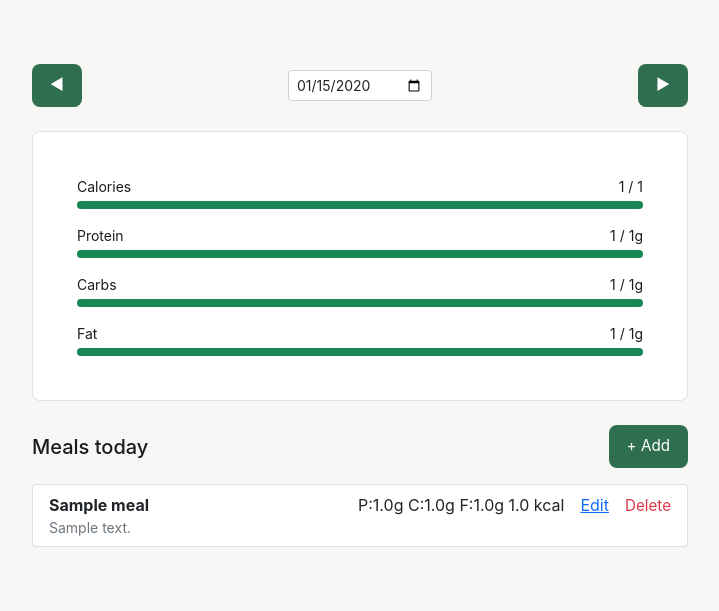
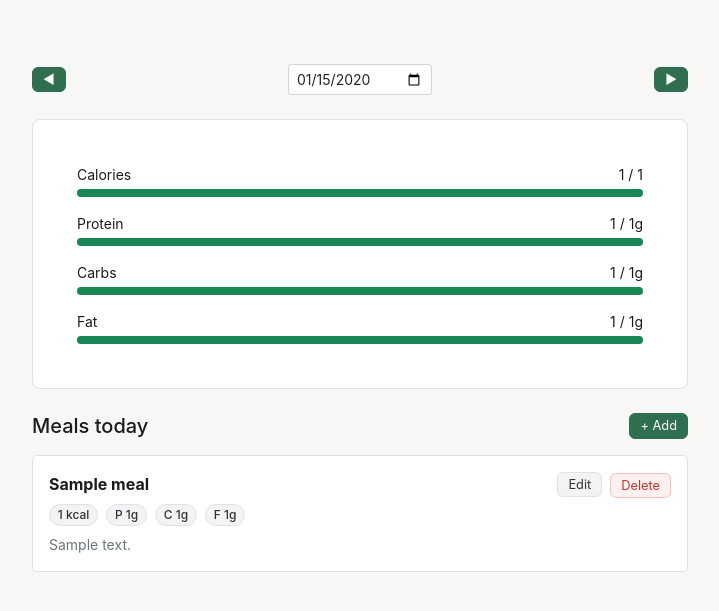
Before and after one commit to fishija/calorie-tracker, a Flask app: page /meals/day/2020-01-15/ in a window 1280 px wide. Shown: the part 55-666 px from the top of the page, without its empty margins (280-999 px from the left). Run offline with Flask 3, Linux system fonts and the light colour scheme; a user stored in the database is signed in; tables that the repository leaves empty hold one stand-in row (values such as "Sample post"); parts of the project's set-up code (start-up, migrations or seed data) failed here and were passed over.

Commit message:
style(meals): polish look of add/edit meal and day templates

```diff
--- a/app/static/css/style.css
+++ b/app/static/css/style.css
@@ -99,18 +99,57 @@ button, .btn {
     display: inline-block;
     background: var(--accent);
     color: #fff;
-    border: none;
-    padding: 10px 18px;
-    border-radius: var(--radius);
-    font-size: 0.95rem;
+    border: 1px solid var(--accent);
+    padding: 2px 10px;
+    border-radius: 0.375rem;
+    font-size: 0.8rem;
     cursor: pointer;
     text-decoration: none;
 }
-button:hover, .btn:hover { background: var(--accent-hover); }
+button:hover, .btn:hover { background: var(--accent-hover); border-color: var(--accent-hover); }
+
+/* Overwrite the default .btn colors for actions that need a different look */
+.btn-muted {
+    background: #f1f3f5;
+    color: #333;
+    border-color: #dee2e6;
+}
+.btn-muted:hover { background: #e2e6ea; }
+
+.btn-danger-soft {
+    background: #fff0f0;
+    color: #c0392b;
+    border-color: #f1c0c0;
+}
+.btn-danger-soft:hover { background: #ffe1e1; }
+
 .field-error {
     color: var(--danger);
     font-size: 0.82rem;
     margin: -12px 0 12px;
+}
+
+.macro-badge {
+    background: #f1f3f5;
+    color: #333;
+    border: 1px solid #dee2e6;
+    font-weight: 500;
+}
+
+.macro-progress {
+    height: 8px;
+    background-color: #dee2e6;
+}
+
+.meal-photo-thumb {
+    width: 96px;
+}
+.meal-photo-thumb img {
+    width: 96px;
+    height: 96px;
+    object-fit: cover;
+    border-radius: var(--radius);
+    border: 1px solid var(--border);
 }
 .goal-percent-group {
     flex-wrap: nowrap;
--- a/app/templates/meals/add_meal.html
+++ b/app/templates/meals/add_meal.html
@@ -32,14 +32,14 @@
         <div class="mb-3">
           <label class="form-label" for="{{ form.description.id }}">{{ form.description.label.text }}</label>
           {{ form.description(class="form-control", rows=3, placeholder="e.g. Scrambled eggs with two slices of toast and butter") }}
-          <div class="form-text">Optional. Not used for anything yet -- kept for when photo/description-based estimation is added.</div>
+          <div class="form-text">Optional -- used for AI-based calorie and macro estimation.</div>
         </div>
 
         <div class="mb-3">
           <label class="form-label" for="{{ form.new_photos.id }}">{{ form.new_photos.label.text }}</label>
           {{ form.new_photos(class="form-control" + (" is-invalid" if form.new_photos.errors else "")) }}
           {% for error in form.new_photos.errors %}<div class="field-error">{{ error }}</div>{% endfor %}
-          <div class="form-text">Optional -- attach one or more photos of the meal.</div>
+          <div class="form-text">Optional -- used for AI-based calorie and macro estimation.</div>
         </div>
 
         <hr class="my-4">
--- a/app/templates/meals/day.html
+++ b/app/templates/meals/day.html
@@ -30,11 +30,11 @@
           <span>Calories</span>
           <span>{{ totals.calories | int }} / {{ goal.calorie_kcal if goal else "—" }}</span>
         </div>
-          <div class="progress" role="progressbar" style="height: 8px;">
+          <div class="progress macro-progress" role="progressbar">
             {% if goal and goal.calorie_kcal %}
               {% if totals.calories <= goal.calorie_kcal %}
                 <div class="progress-bar bg-success"
-                    style="width: {{ (totals.calories / goal.calorie_kcal * 100) | round(2) }}%">
+                    style="width: {{ (totals.calories / goal.calorie_kcal * 100) | round(2) }}%;">
                 </div>
               {% else %}
                 {% set green_pct = (goal.calorie_kcal / totals.calories * 100) | round(2) %}
@@ -54,7 +54,7 @@
           <span>Protein</span>
           <span>{{ totals.proteins | int }} / {{ goal.protein_g if goal else "—" }}g</span>
         </div>
-        <div class="progress" role="progressbar" style="height: 8px;">
+        <div class="progress macro-progress" role="progressbar">
           {% if goal and goal.protein_g %}
             {% if totals.proteins <= goal.protein_g %}
               <div class="progress-bar bg-success"
@@ -78,7 +78,7 @@
           <span>Carbs</span>
           <span>{{ totals.carbs | int }} / {{ goal.carb_g if goal else "—" }}g</span>
         </div>
-        <div class="progress" role="progressbar" style="height: 8px;">
+        <div class="progress macro-progress" role="progressbar">
           {% if goal and goal.carb_g %}
             {% if totals.carbs <= goal.carb_g %}
               <div class="progress-bar bg-success"
@@ -102,7 +102,7 @@
           <span>Fat</span>
           <span>{{ totals.fats | int }} / {{ goal.fat_g if goal else "—" }}g</span>
         </div>
-        <div class="progress" role="progressbar" style="height: 8px;">
+        <div class="progress macro-progress" role="progressbar">
           {% if goal and goal.fat_g %}
             {% if totals.fats <= goal.fat_g %}
               <div class="progress-bar bg-success"
@@ -124,40 +124,68 @@
   </div>
 
   <!-- Meals list -->
-  <div class="d-flex align-items-center justify-content-between mb-3">
+  <div class="d-flex align-items-center justify-content-between mb-3 flex-wrap gap-2">
     <h2 class="h5 mb-0">Meals today</h2>
-    <a href="{{ url_for('meals.add_meal', date_str=selected_date.isoformat()) }}"
-       class="btn btn-primary btn-sm">+ Add</a>
+    <div class="d-flex gap-2">
+      <a href="{{ url_for('meals.add_meal', date_str=selected_date.isoformat()) }}" class="btn">
+        + Add
+      </a>
+    </div>
   </div>
 
   {% if meals %}
-    <div class="list-group">
-      {% for meal in meals %}
-        <div class="list-group-item">
-          <div class="d-flex justify-content-between align-items-start">
-            <div>
-              <strong>{{ meal.name }}</strong>
-              {% if meal.description %}
-                <div class="small text-muted">{{ meal.description }}</div>
-              {% endif %}
+  <div class="d-flex flex-column gap-3">
+    {% for meal in meals %}
+      <div class="border rounded-3 p-3 bg-white">
+        <div class="d-flex justify-content-between align-items-start gap-3">
+          <div class="flex-grow-1">
+            <div class="d-flex align-items-center gap-2 mb-2 flex-wrap">
+              <strong class="fs-6 mb-0">{{ meal.name }}</strong>
             </div>
 
-            <div class="d-flex align-items-center gap-3">
-              <span class="text-nowrap">
-                P:{{ meal.protein_g }}g C:{{ meal.carb_g }}g F:{{ meal.fat_g }}g {{ meal.calorie_kcal }} kcal
+            <div class="d-flex gap-2 flex-wrap">
+              <span class="badge rounded-pill macro-badge">
+                {{ meal.calorie_kcal | round(0) if meal.calorie_kcal % 1 != 0 else meal.calorie_kcal | int }} kcal
               </span>
-              <a href="{{ url_for('meals.edit_meal', meal_id=meal.id) }}" title="Edit">Edit</a>
-              <form method="post" action="{{ url_for('meals.delete_meal', meal_id=meal.id) }}"
-                    onsubmit="return confirm('Delete this meal?');" class="d-inline m-0">
-                    <button type="submit" class="btn btn-link p-0 text-danger" title="Delete"style="background:none;">Delete</button>
-              </form>
+              <span class="badge rounded-pill macro-badge">
+                P {{ meal.protein_g | round(1) if meal.protein_g % 1 != 0 else meal.protein_g | int }}g
+              </span>
+              <span class="badge rounded-pill macro-badge">
+                C {{ meal.carb_g | round(1) if meal.carb_g % 1 != 0 else meal.carb_g | int }}g
+              </span>
+              <span class="badge rounded-pill macro-badge">
+                F {{ meal.fat_g | round(1) if meal.fat_g % 1 != 0 else meal.fat_g | int }}g
+              </span>
             </div>
           </div>
+
+          <div class="d-flex align-items-center gap-2 flex-shrink-0">
+            <a href="{{ url_for('meals.edit_meal', meal_id=meal.id) }}"
+              class="btn btn-muted"
+              title="Edit">
+              Edit
+            </a>
+            <form method="post" action="{{ url_for('meals.delete_meal', meal_id=meal.id) }}"
+                  onsubmit="return confirm('Delete this meal?');" class="m-0">
+              <button type="submit"
+                      class="btn btn-danger-soft"
+                      title="Delete">
+                Delete
+              </button>
+            </form>
+          </div>
         </div>
-      {% endfor %}
-    </div>
+
+        {% if meal.description %}
+          <div class="small text-muted mt-2">
+            {{ meal.description }}
+          </div>
+        {% endif %}
+      </div>
+    {% endfor %}
+  </div>
   {% else %}
-    <p class="text-muted">No meals logged for this day yet.</p>
+    <p class="text-muted text-center py-4 mb-0">No meals logged for this day yet.</p>
   {% endif %}
 
 </div>
```
Also changed, not shown: app/templates/meals/edit_meal.html (+4 -5 lines).
